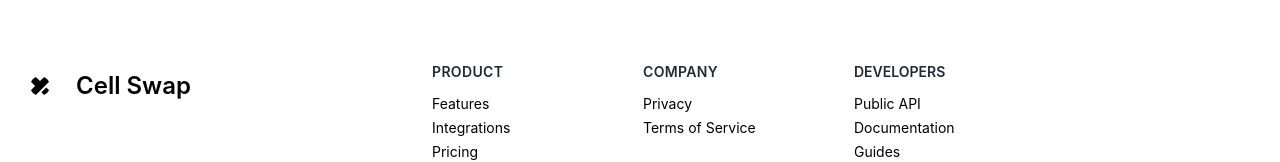
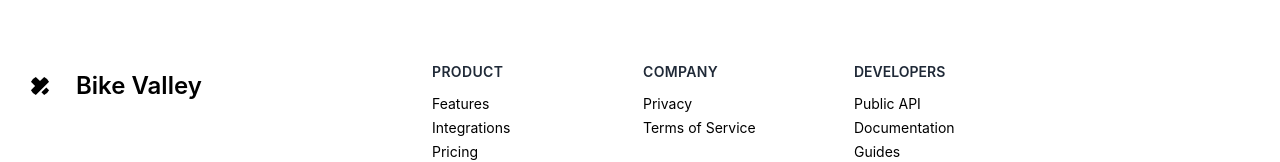
Before and after one commit to Mahedi-junior/bike-valley-client-ass12, a React (Create React App) app: page / in a window 1280 px wide. Shown: the part 1790-1952 px from the top of the page. Built offline with nearby package versions, Linux system fonts and the light colour scheme; no server answers.

Commit message:
backend database setup

```diff
--- a/src/Pages/CategoryItems/ItemsCard.js
+++ b/src/Pages/CategoryItems/ItemsCard.js
@@ -92,7 +92,7 @@
               openModal();
               setBookingProduct(phone);
             }}
-            className="bg-black px-4 py-2 text-white rounded cursor-pointer flex justify-center items-center space-x-2 w-full"
+            className="bg-green-700 px-4 py-2 text-white rounded cursor-pointer flex justify-center items-center space-x-2 w-full"
           >
             <span>Book Now</span> <FaCartArrowDown />
           </button>
@@ -102,7 +102,7 @@
           >
             <span>Add To Wishlist</span> <TbJewishStar />
           </button>
-          <button className="bg-red-600 px-4 py-2 text-white rounded cursor-pointer flex justify-center items-center space-x-2 w-full">
+          <button className="bg-rose-600 px-4 py-2 text-white rounded cursor-pointer flex justify-center items-center space-x-2 w-full">
             <span>Report To Admin</span> <MdOutlineReportGmailerrorred />
           </button>
         </div>
--- a/src/Shared/Footer/Footer.js
+++ b/src/Shared/Footer/Footer.js
@@ -1,4 +1,4 @@
-import React from 'react';
+import React from "react";
 
 const Footer = () => {
   return (
@@ -7,16 +7,25 @@
         <div className="lg:w-1/3">
           <div className="flex justify-center space-x-3 lg:justify-start">
             <div className="flex items-center justify-center w-12 h-12 rounded-full dark:bg-violet-400">
-                            <svg xmlns="http://www.w3.org/2000/svg" viewBox="0 0 32 32" fill="currentColor" className="flex-shrink-0 w-5 h-5 rounded-full dark:text-gray-900">
+              <svg
+                xmlns="http://www.w3.org/2000/svg"
+                viewBox="0 0 32 32"
+                fill="currentColor"
+                className="flex-shrink-0 w-5 h-5 rounded-full dark:text-gray-900"
+              >
                 <path d="M18.266 26.068l7.839-7.854 4.469 4.479c1.859 1.859 1.859 4.875 0 6.734l-1.104 1.104c-1.859 1.865-4.875 1.865-6.734 0zM30.563 2.531l-1.109-1.104c-1.859-1.859-4.875-1.859-6.734 0l-6.719 6.734-6.734-6.734c-1.859-1.859-4.875-1.859-6.734 0l-1.104 1.104c-1.859 1.859-1.859 4.875 0 6.734l6.734 6.734-6.734 6.734c-1.859 1.859-1.859 4.875 0 6.734l1.104 1.104c1.859 1.859 4.875 1.859 6.734 0l21.307-21.307c1.859-1.859 1.859-4.875 0-6.734z"></path>
               </svg>
             </div>
-                        <span className="self-center text-2xl font-semibold">Cell Swap</span>
+            <span className="self-center text-2xl font-semibold">
+              Bike Valley
+            </span>
           </div>
         </div>
         <div className="grid grid-cols-2 text-sm gap-x-3 gap-y-8 lg:w-2/3 sm:grid-cols-4">
           <div className="space-y-3">
-                        <h3 className="tracking-wide uppercase text-gray-800 font-semibold">Product</h3>
+            <h3 className="tracking-wide uppercase text-gray-800 font-semibold">
+              Product
+            </h3>
             <ul className="space-y-1 ">
               <li>
                 <span rel="noopener noreferrer">Features</span>
@@ -33,7 +42,9 @@
             </ul>
           </div>
           <div className="space-y-3">
-                        <h3 className="tracking-wide uppercase text-gray-800 font-semibold">Company</h3>
+            <h3 className="tracking-wide uppercase text-gray-800 font-semibold">
+              Company
+            </h3>
             <ul className="space-y-1">
               <li>
                 <span rel="noopener noreferrer">Privacy</span>
@@ -44,7 +55,9 @@
             </ul>
           </div>
           <div className="space-y-3">
-                        <h3 className="uppercase text-gray-800 font-semibold">Developers</h3>
+            <h3 className="uppercase text-gray-800 font-semibold">
+              Developers
+            </h3>
             <ul className="space-y-1">
               <li>
                 <span rel="noopener noreferrer">Public API</span>
@@ -57,10 +70,11 @@
               </li>
             </ul>
           </div>
-
         </div>
       </div>
-            <div className="py-6 text-sm text-center text-gray-800">© {new Date().getFullYear()} Cell Swap All Rights Reserved</div>
+      <div className="py-6 text-sm text-center text-gray-800">
+        © {new Date().getFullYear()} Cell Swap All Rights Reserved
+      </div>
     </footer>
   );
 };
--- a/src/hooks/useTitle.js
+++ b/src/hooks/useTitle.js
@@ -1,9 +1,9 @@
-const { useEffect } = require("react")
+const { useEffect } = require("react");
 
-const useTitle = title => {
-    useEffect(() => {
-        document.title = `Cell Swap - ${title}`;
-    }, [title])
-}
+const useTitle = (title) => {
+  useEffect(() => {
+    document.title = `Bike Valley - ${title}`;
+  }, [title]);
+};
 
 export default useTitle;
```
Lines whose indentation alone changed are shown as unchanged.
